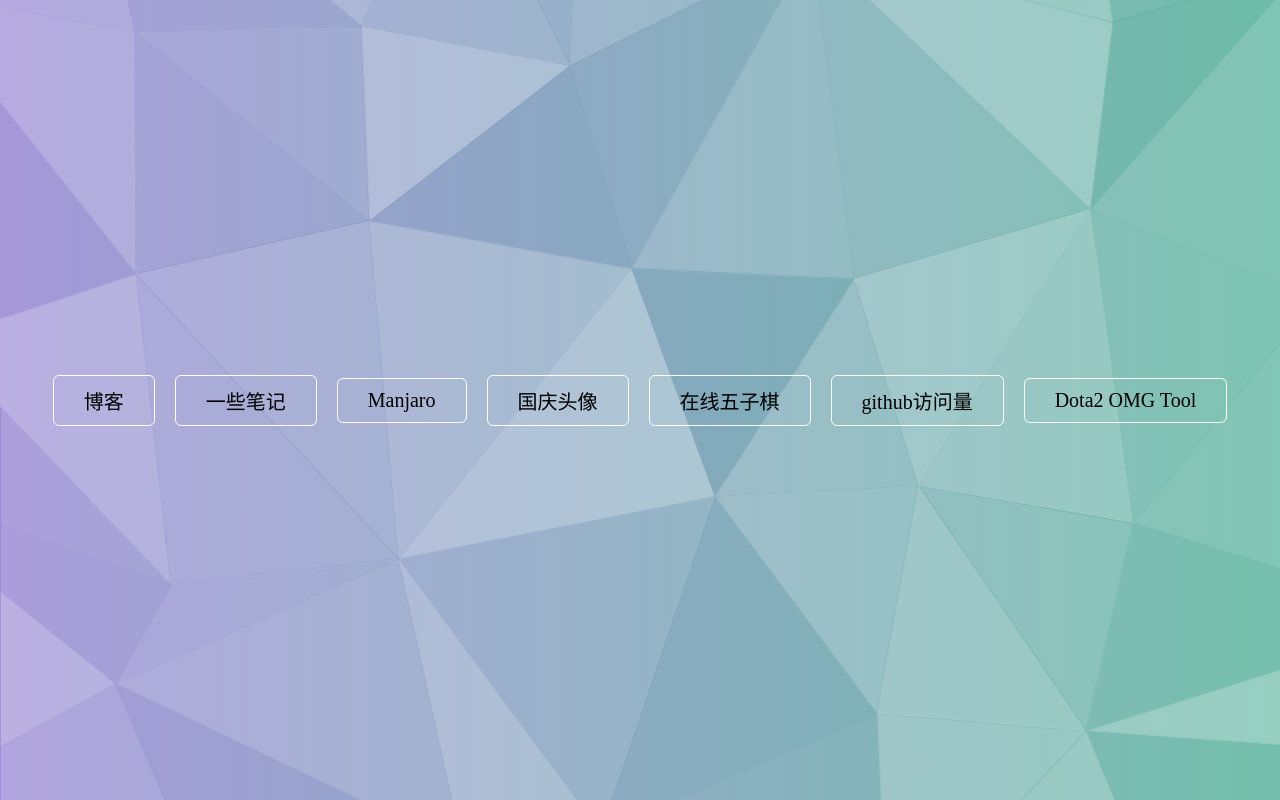
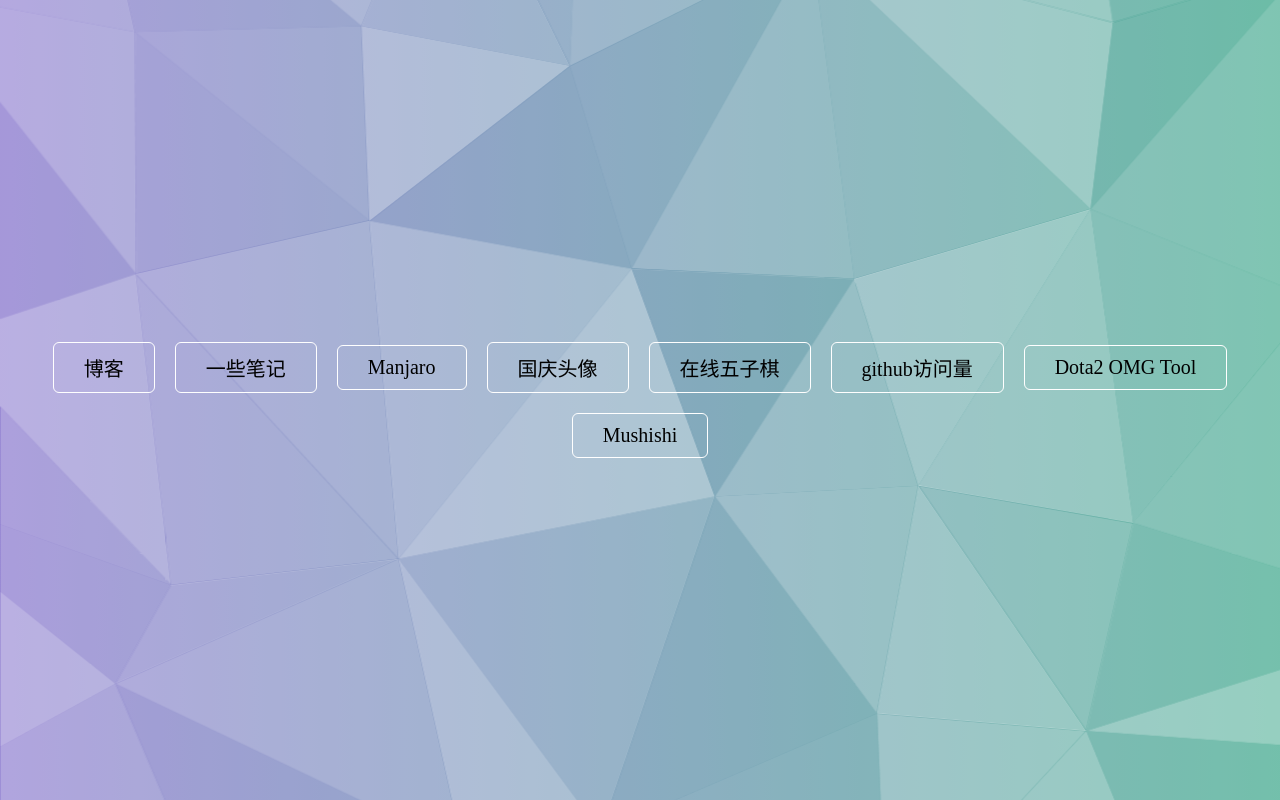
Before and after one commit to yunyuyuan/website, a plain HTML site: page index.html in a window 1280 px wide. Drawn offline with nearby package versions, Linux system fonts and the light colour scheme.

Commit message:
Update index.html

```diff
--- a/index.html
+++ b/index.html
@@ -86,6 +86,7 @@
         <a href="https://wuziqi.yunyuyuan.net">在线五子棋</a>
         <a href="https://gv.yunyuyuan.net">github访问量</a>
         <a href="https://dota2-omg.yunyuyuan.net/">Dota2 OMG Tool</a>
+        <a href="https://mushishi.yunyuyuan.net/">Mushishi</a>
     </div>
     <script>
         function init(showStats) {
```
